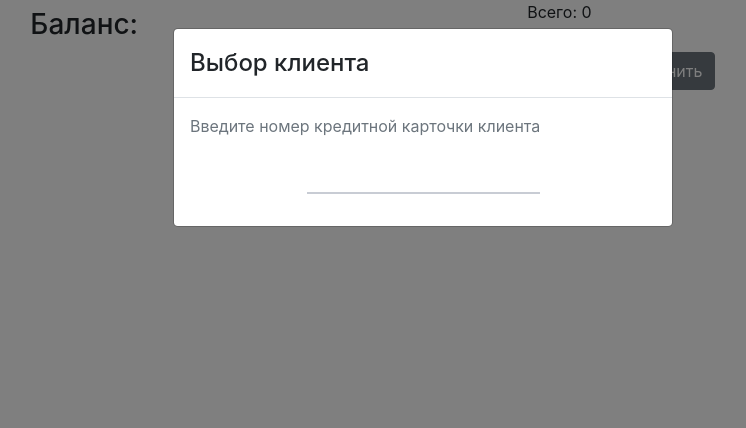
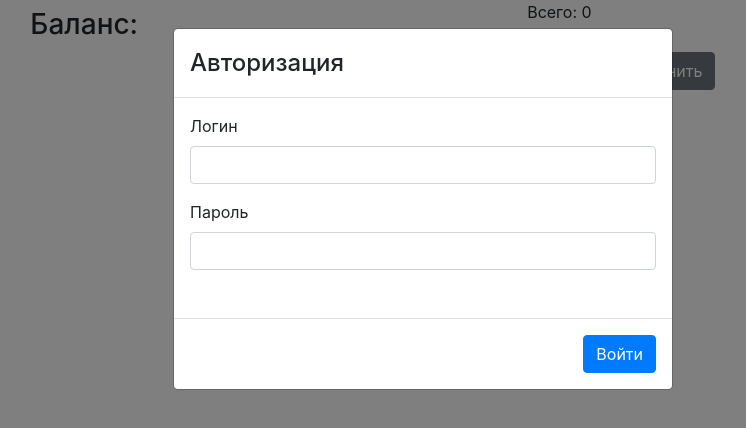
Before and after one commit to Grand-School/Grand-Bank-Bar-Old, a website: page public/index.html in a window 1280 px wide. Shown: the whole page, without its empty margins (217-963 px from the left). Drawn offline with nearby package versions, Linux system fonts and the light colour scheme; no server answers.

Commit message:
Add logging with JWT token saving

```diff
--- a/package.json
+++ b/package.json
@@ -2,7 +2,7 @@
   "name": "Grand-Bank-Bar",
   "version": "1.0.0",
   "description": "",
-  "main": "index.js",
+  "main": "server.js",
   "scripts": {},
   "keywords": [],
   "author": "",
--- a/public/index.html
+++ b/public/index.html
@@ -57,6 +57,31 @@
         </div>
     </div>
 
+    <div class="modal fade" tabindex="-1" id="loginRow">
+        <div class="modal-dialog">
+            <div class="modal-content">
+                <div class="modal-header">
+                    <h4 class="modal-title">Авторизация</h4>
+                </div>
+                <div class="modal-body mb-3">
+                    <div class="form-group">
+                        <label for="loginInput">Логин</label>
+                        <input type="text" name="login" id="loginInput" class="form-control"/>
+                    </div>
+                    <div class="form-group">
+                        <label for="passwordInput">Пароль</label>
+                        <input type="password" name="password" id="passwordInput" class="form-control"/>
+                    </div>
+                </div>
+                <div class="modal-footer">
+                    <button type="button" class="btn btn-primary" onclick="login()">
+                        Войти
+                    </button>
+                </div>
+            </div>
+        </div>
+    </div>
+
     <div class="modal fade" tabindex="-1" id="pincodeRow">
         <div class="modal-dialog pincode-modal modal-content modal-body mb-0 p-0" role="document">
             <div class="pincode text-center" draggable="true">
--- a/public/index.js
+++ b/public/index.js
@@ -1,3 +1,6 @@
+const baseLink = 'http://localhost:8080/rest/';
+const barImgUrl = 'http://localhost:8080/resources/img/bar/';
+const jwtToken = 'Authorization';
 const userName = document.getElementById('userName');
 const userBalance = document.getElementById('userBalance');
 const chooseUserRow = document.getElementById('chooseUserRow');
@@ -8,11 +11,14 @@ const totalSum = document.getElementById('totalSum');
 const pincodeBox = document.querySelector('.pincode-box');
 const pincodeTitile = document.getElementById('pincodeTitile');
 const pincodeRow = document.getElementById('pincodeRow');
+const loginRow = document.getElementById('loginRow');
+const loginInput = document.getElementById('loginInput');
+const passwordInput = document.getElementById('passwordInput');
 let pincodeCircle = document.querySelector('.circle-loader');
 let pincodeCheckmark = document.querySelector('.checkmark');
 let pincodeCallback = function () {};
 const cancel = () => $(chooseUserRow).modal();
-let rowHideAble = false;
+let rowHideAble = false, loginRowHideAble = false;
 let selectedUser, failedNote;
 
 $(() => {
@@ -30,34 +36,15 @@ $(() => {
         addNumber(value);
     });
 
-    $.get('/ajax/bar/items?shown=true')
-        .done(response => {
-            response.forEach(item => {
-                let img = '';
-                if (item.image !== undefined && item.image !== '') {
-                    img = `<img src="${barImgUrl + item.image}" class="card-img-top" alt="${item.name}">`;
-                }
-                itemsToBuy.insertAdjacentHTML('beforeend', `
-                    <div class="col-sm-2">
-                        <div class="card" style="width: 9rem;" data-id="${item.id}" data-name="${item.name}" data-price="${item.price}">
-                            ${img}
-                            <div class="card-body">
-                                <h5 class="card-title text-center">${item.name}</h5>
-                            </div>
-                        </div>
-                    </div>
-                `);
-            })
-        });
-
     creditCardInput.addEventListener('input', e => {
         let creditCard = creditCardInput.value;
         if (creditCard.length !== 12) {
             return;
         }
 
-        $.ajax('/ajax/bar/get/' + creditCard)
+        $.ajax(baseLink + 'bar/' + creditCard)
             .done(response => {
+                console.log(response);
                 selectedUser = response;
                 userName.textContent = response.name + ' ' + response.surname;
                 userBalance.textContent = response.balance + ' грандиков';
@@ -93,9 +80,34 @@ $(() => {
         updatePrice();
     });
 
-    $(chooseUserRow).modal({ keyboard: false });
     $(chooseUserRow).on('hide.bs.modal', e => rowHideAble);
+
+    $(loginRow).on('hide.bs.modal', e => loginRowHideAble);
+    $(loginRow).modal({ keyboard: false });
 });
+
+function loadInfo() {
+    $.get(baseLink + 'bar/items?shown=true')
+        .done(response => {
+            console.log(response);
+            response.forEach(item => {
+                let img = '';
+                if (item.image !== undefined && item.image !== '') {
+                    img = `<img src="${barImgUrl + item.image}" class="card-img-top" alt="${item.name}">`;
+                }
+                itemsToBuy.insertAdjacentHTML('beforeend', `
+                    <div class="col-sm-2">
+                        <div class="card" style="width: 9rem;" data-id="${item.id}" data-name="${item.name}" data-price="${item.price}">
+                            ${img}
+                            <div class="card-body">
+                                <h5 class="card-title text-center">${item.name}</h5>
+                            </div>
+                        </div>
+                    </div>
+                `);
+            })
+        });
+}
 
 function showPincode() {
     pincodeCallback = buy;
@@ -109,7 +121,7 @@ function buy(pinCode) {
     pincodeCircle.hidden = false;
 
     $.ajax({
-        url: `/ajax/bar?userId=${selectedUser.id}&pinCode=${pinCode}`,
+        url: baseLink + `bar/?userId=${selectedUser.id}&pinCode=${pinCode}`,
         method: 'POST',
         data: JSON.stringify(data.items),
         contentType: "application/json; charset=utf-8",
@@ -123,6 +135,7 @@ function buy(pinCode) {
             }, 1000);
         }
     }).done(response => {
+        console.log(response);
         togglePinComplete();
         successNoty("Товарвы были успешны куплены!");
         setTimeout(() => {
@@ -178,6 +191,14 @@ function failNoty(jqXHR) {
     const errorInfo = JSON.parse(jqXHR.responseText);
     failedNote = new Noty({
         text: "<span class='fa fa-lg fa-exclamation-circle'></span> &nbsp;" + errorInfo.type + "<br>" + errorInfo.details.join("<br>"),
+        type: "error",
+        layout: "bottomRight"
+    }).show();
+}
+
+function failNotyText(text) {
+    failedNote = new Noty({
+        text: "<span class='fa fa-lg fa-exclamation-circle'></span> &nbsp;<br>" + text,
         type: "error",
         layout: "bottomRight"
     }).show();
@@ -240,3 +261,28 @@ function setDefaultPinLoader() {
     $(pincodeCircle).removeClass('load-error').removeClass('load-complete');
     $(pincodeCheckmark).removeClass('error').addClass('draw').toggle();
 }
+
+function login() {
+    $.ajax({
+        url: baseLink + `login?login=${loginInput.value}&password=${passwordInput.value}`,
+        method: 'POST',
+        error: request => done(request),
+        success: (data, status, request) => done(request)
+    });
+
+    function done(request) {
+        let token = request.getResponseHeader(jwtToken);
+        if (token === null) {
+            failNotyText('Вы ввели неверный логин или пароль');
+            return;
+        }
+
+        $(document).ajaxSend((e, xhr) => {
+            xhr.setRequestHeader(jwtToken, token);
+        });
+        loginRowHideAble = true;
+        $(loginRow).modal('hide');
+        loadInfo();
+        $(chooseUserRow).modal({ keyboard: false });
+    }
+}
```
Also changed, not shown: index.js (deleted, +0 -7 lines), server.js (added, +8 -0 lines).
